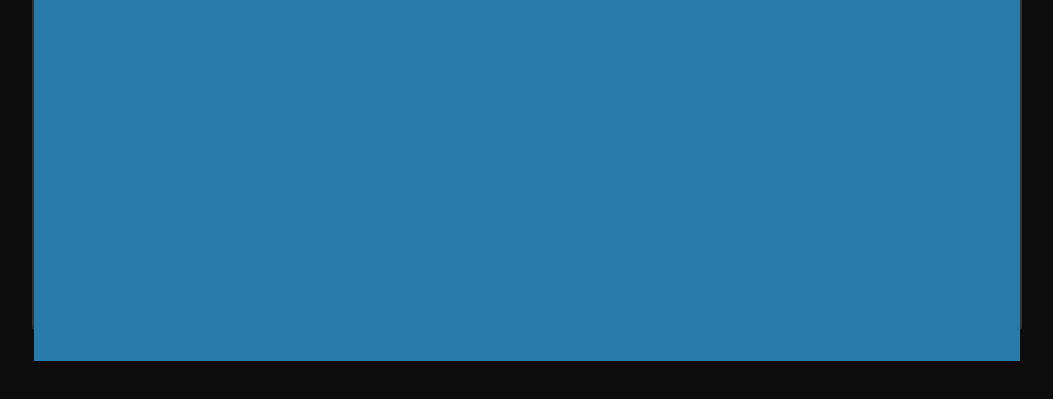
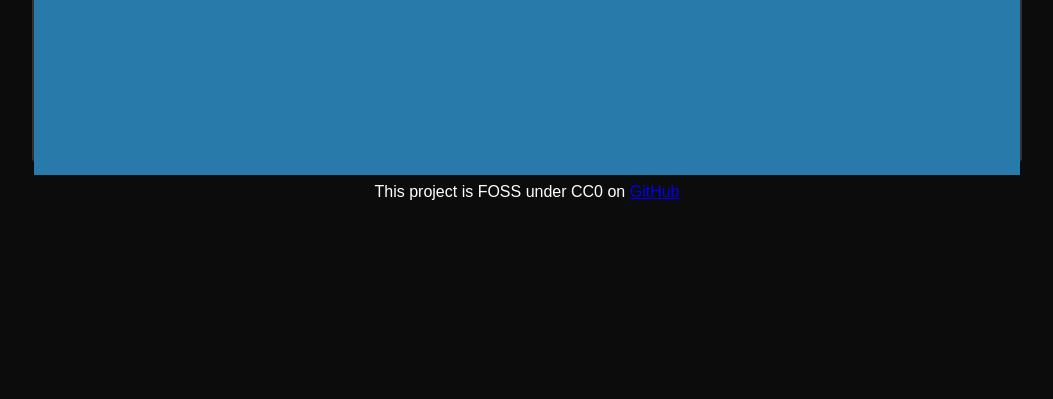
Before and after one commit to Null-Austin/Roblox-spelling-bee-trainer, a plain HTML site: page index.html in a window 1280 px wide. Shown: the part 369-768 px from the top of the page, without its empty margins (113-1166 px from the left). Drawn offline with Linux system fonts and the light colour scheme; a web font is replaced by a local one.

Commit message:
added cool guthub thing lol

```diff
--- a/index.css
+++ b/index.css
@@ -99,7 +99,7 @@ h2{
     text-align: center;
     width: 77%;
     margin: 0 auto;
-    height: 55%;
+    height: 34%;
     border: 2px rgb(51, 51, 51) solid;
     border-radius: 5px;
 }
@@ -175,7 +175,7 @@ h2{
     display: none !important;
 }
 #generate.big{
-    height: 100%;
+    height: 93.5%;
     font-size: 64px !important;
     transition: .2s;
 }
--- a/index.html
+++ b/index.html
@@ -33,5 +33,8 @@
         </form>
         <span id="error" class="hidden" style="display: none;">Incorrect: coolio / cool</span>
     </div>
+    <span style="z-index: 0;margin:0 auto;display:block;text-align:center;margin-top:20px">
+        This project is FOSS under CC0 on <a href="https://github.com/Null-Austin/Roblox-spelling-bee-trainer">GitHub</a>
+    </span>
 </body>
 </html>
```
